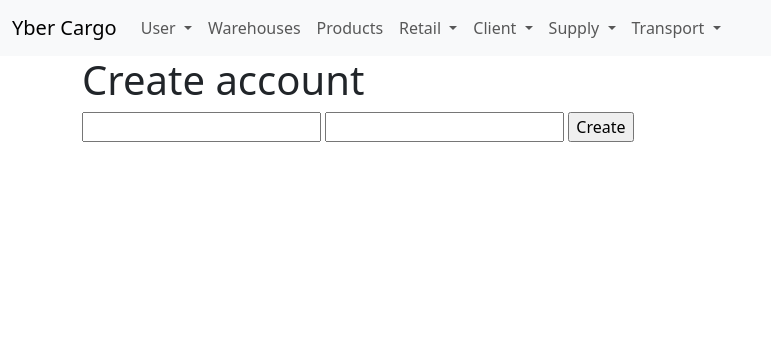
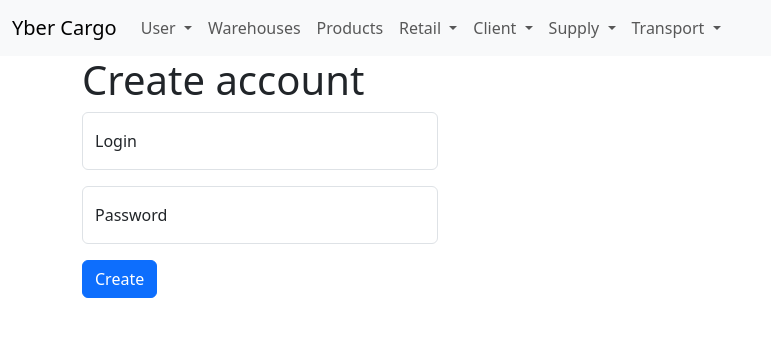
Before and after one commit to Iwomichu/projekt-zaawansowane-wzorce-projektowe-i-architektoniczne, a FastAPI app: page /user/create in a window 1280 px wide. Shown: the top 356 px of the page, without its empty margins (0-771 px from the left). Run offline with FastAPI, Linux system fonts and the light colour scheme; parts of the project's set-up code (start-up, migrations or seed data) failed here and were passed over.

Commit message:
Lastminute fixes

```diff
--- a/templates/user/createAccountPage.html
+++ b/templates/user/createAccountPage.html
@@ -2,9 +2,17 @@
 {% block title %}Create account{% endblock %}
 {% block content %}
 <h1>Create account</h1>
-<form action="/user/create" method="post">
-    <input type="text" name="login" id="login">
-    <input type="password" name="password" id="password">
-    <input type="submit" value="Create">
-</form>
+<div class="row">
+    <form class="col-4" action="/user/create" method="post">
+        <div class="form-floating mb-3">
+            <input class="form-control" type="text" name="login" id="login" placeholder="">
+            <label for="login">Login</label>
+        </div>
+        <div class="form-floating mb-3">
+            <input class="form-control" type="password" name="password" id="password" placeholder="">
+            <label for="password">Password</label>
+        </div>
+        <button class="btn btn-primary" type="submit" value="Create">Create</button>
+    </form>
+</div>
 {% endblock %}
--- a/zwpa/workflows/user/CreateRootWorkflow.py
+++ b/zwpa/workflows/user/CreateRootWorkflow.py
@@ -16,6 +16,7 @@ class CreateRootWorkflow:
 
     def create_root_user(self) -> None:
         try:
+            print(self.config.admin_password)
             root_id = self.create_user_workflow.create_user(self.config.admin_login, self.config.admin_password)
             self.modify_user_roles_workflow.modify_user_roles(root_id, roles=list(UserRole))
         except UserAlreadyExistsException as e:
--- a/zwpa/workflows/utils/SeedSystemWithData.py
+++ b/zwpa/workflows/utils/SeedSystemWithData.py
@@ -58,6 +58,18 @@ EXAMPLE_PRODUCTS = list({
     "Smart Lighting Kit",
     "Solar-Powered Calculator",
 })
+EXAMPLE_WAREHOUSE_ADDRESSES = [
+    "1234 Warehouse Ln, Cityville, ST 12345",
+    "5678 Storage St, Townsville, AB 67890",
+    "9101 Logistics Ave, Villagetown, CD 90123",
+    "2468 Distribution Dr, County City, EF 23456",
+    "1357 Stockpile Rd, Hamletville, GH 34567",
+    "9876 Inventory Blvd, Boroughburg, IJ 45678",
+    "5432 Supply Ct, Metropolis, KL 56789",
+    "1011 Shipment Rd, Megacity, MN 67890",
+    "3690 Dispatch St, Urbanville, OP 78901",
+    "7531 Cargo Ave, Suburbia, QR 89012"
+]
 
 
 class SeedSystemWithDataWorkflow:
@@ -117,14 +129,14 @@ class SeedSystemWithDataWorkflow:
     ) -> list[int]:
         warehouses = [
             Warehouse(
-                label=self.fake.word(),
+                label=warehouse_address,
                 location=self.create_location(),
                 load_time_windows=[
                     self.create_time_window(),
                     self.create_time_window(),
                 ],
             )
-            for _ in range(count)
+            for warehouse_address in EXAMPLE_WAREHOUSE_ADDRESSES
         ]
         warehouse_products = [
             WarehouseProduct(
```
Also changed, not shown: 1 other file.
